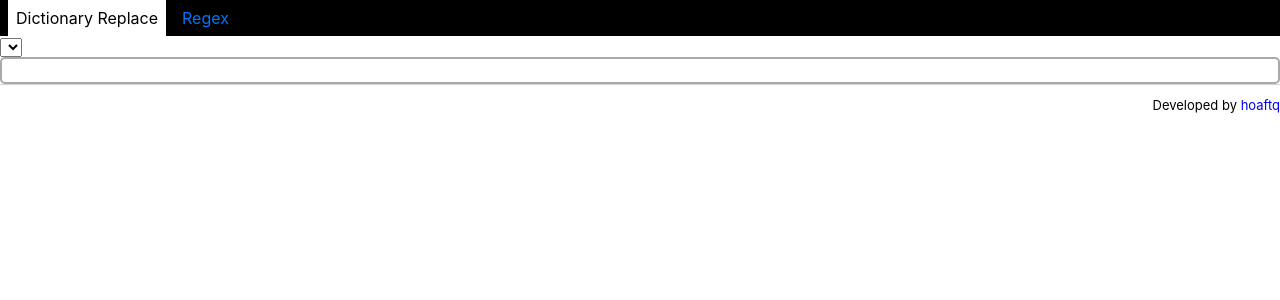
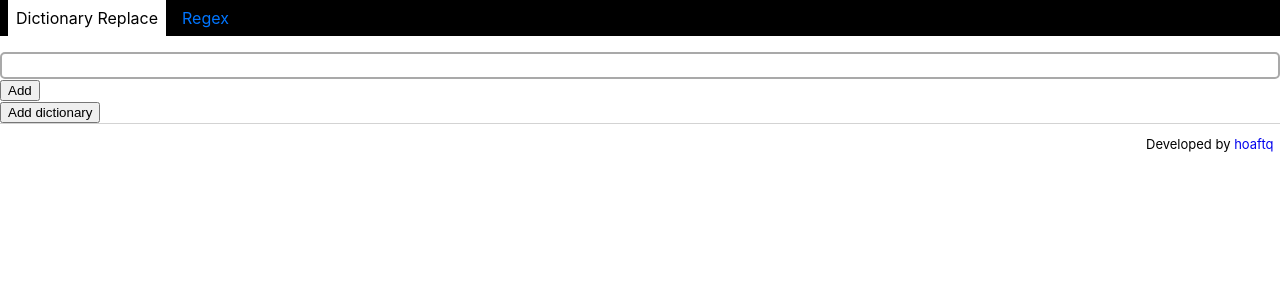
Before and after one commit to hoaftq/dev-utilities, a React (Create React App) app: page /dictionary-replace in a window 1280 px wide. Shown: the top 300 px of the page. Built offline with nearby package versions, Linux system fonts and the light colour scheme.

Commit message:
Replacing feature

```diff
--- a/src/App.css
+++ b/src/App.css
@@ -33,6 +33,7 @@ footer {
 footer .about {
   font-size: small;
   line-height: 40px;
+  margin-right: 0.5em;
 }
 
 footer .about a {
--- a/src/App.js
+++ b/src/App.js
@@ -4,6 +4,7 @@ import './App.css';
 import { NewItem, SearchItems } from './replacing/Item';
 import { Regex } from './regex/Regex';
 import { BrowserRouter, Switch, Link, Route, NavLink } from 'react-router-dom';
+import { Dictionary } from './replacing/Dictionary';
 
 function App() {
   return (
@@ -19,7 +20,7 @@ function App() {
       </nav>
       <Switch>
         <Route path="/dictionary-replace">
-          <SearchItems />
+          <Dictionary />
         </Route>
         <Route path="/regex">
           <Regex />
--- a/src/replacing/Dictionary.js
+++ b/src/replacing/Dictionary.js
@@ -1,29 +1,71 @@
 import React from 'react';
+import replacingAPI from './ReplacingAPI';
 
+export class Dictionary extends React.Component {
 
+    constructor() {
+        super();
+        this.addDictionary = this.addDictionary.bind(this);
+        this.i = 1;
+    }
+
+    addDictionary() {
+        replacingAPI.addDictionary("Dictonary " + this.i++).then(
+            v => {
+                alert(JSON.stringify(v));
+            }
+        );
+    }
+
+    render() {
+        return (
+            <div>
+                <DictionaryList />
+                <AddDictionary />
+                <button type="button" onClick={this.addDictionary}>Add dictionary</button>
+            </div>
+        );
+    }
+}
 
 
 class DictionaryList extends React.Component {
 
     constructor(props) {
+        super(props);
+        this.state = {
+            dictionaries: []
+        };
+    }
 
+    componentDidMount() {
+        replacingAPI.listDictionary().then(
+            (dictionaries) => { this.setState({ dictionaries }); }
+        )
     }
 
     render() {
         return (
             <div>
-
+                <ul>
+                    {this.state.dictionaries.map(d => <li>{d.name}</li>)}
+                </ul>
             </div>
         );
     }
 }
 
 class AddDictionary extends React.Component {
-    constructor() {
-    }
+    // constructor() {
+    // }
 
     render() {
-        return null;
+        return (
+            <div>
+                <input type="text" name="dictionaryName"></input>
+                <input type="button" value="Add"></input>
+            </div>
+        );
     }
 }
 
--- a/src/replacing/ReplacingAPI.js
+++ b/src/replacing/ReplacingAPI.js
@@ -19,11 +19,13 @@ export default {
     },
 
     listDictionary() {
-        this.openDB().then(db => indexedDBPromise.getAll(db, dictionaryObjectSoreName));
+        return this.openDB().then(
+            db => indexedDBPromise.getAll(db, dictionaryObjectSoreName));
     },
 
     addDictionary(name) {
-        return this.openDB().then(db => indexedDBPromise.add(db, dictionaryObjectSoreName, { name }));
+        return this.openDB().then(
+            db => indexedDBPromise.add(db, dictionaryObjectSoreName, { name }));
     },
 
     update(dict) {
```
